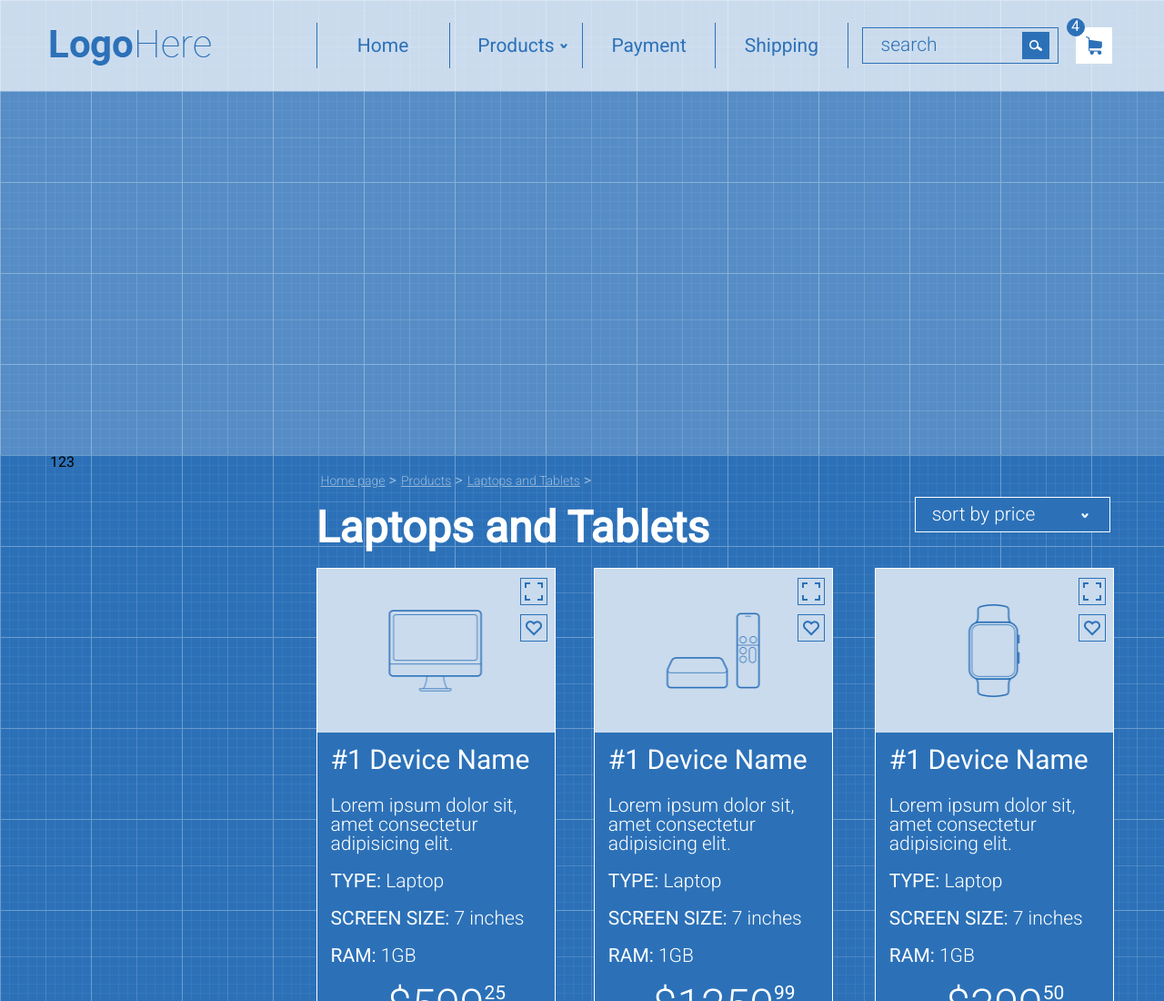
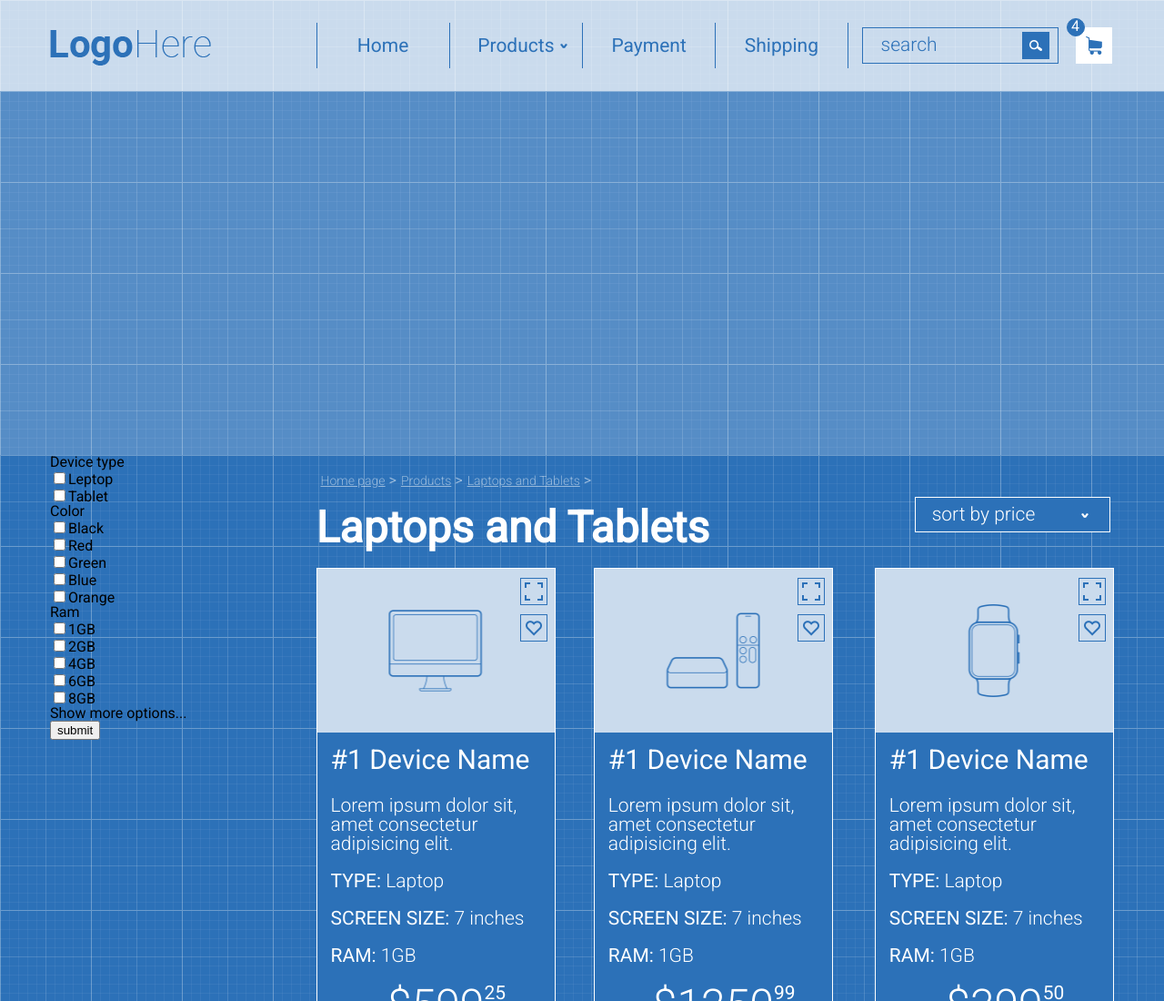
Before and after one commit to agapvladi/agapvladi.github.io, a plain HTML site: page index.html in a window 1280 px wide. Shown: the top 1100 px of the page at 91% size. Drawn offline with Linux system fonts and the light colour scheme.

Commit message:
create html mein filter

```diff
--- a/index.html
+++ b/index.html
@@ -55,7 +55,29 @@
         </section>
         <div class="container">
             <div class="row">
-                <div class="col-md-3">123</div>
+                <div class="col-md-3">
+                    <div class="filter">
+                        <form action="">
+                            <p>Device type</p>
+                            <p><input type="checkbox" id="dt-laptop"><label for="dt-laptop">Leptop</label></p>
+                            <p><input type="checkbox" id="dt-tablet"><label for="dt-tablet">Tablet</label></p>
+                            <p>Color</p>
+                            <p><input type="checkbox" id="c-black"><label for="c-black">Black</label></p>
+                            <p><input type="checkbox" id="c-red"><label for="c-red">Red</label></p>
+                            <p><input type="checkbox" id="c-green"><label for="c-green">Green</label></p>
+                            <p><input type="checkbox" id="c-blue"><label for="c-blue">Blue</label></p>
+                            <p><input type="checkbox" id="c-orange"><label for="c-orange">Orange</label></p>
+                            <p>Ram</p>
+                            <p><input type="checkbox" id="ram-1"><label for="ram-1">1GB</label></p>
+                            <p><input type="checkbox" id="ram-2"><label for="ram-2">2GB</label></p>
+                            <p><input type="checkbox" id="ram-4"><label for="ram-4">4GB</label></p>
+                            <p><input type="checkbox" id="ram-6"><label for="ram-6">6GB</label></p>
+                            <p><input type="checkbox" id="ram-8"><label for="ram-8">8GB</label></p>
+                            <p>Show more options...</p>
+                            <input type="submit" value="submit">
+                        </form>
+                    </div>
+                </div>
                 <div class="col-md-9">
                     <ul class="row bread">
                         <li><a href="">Home page</a></li>
```
